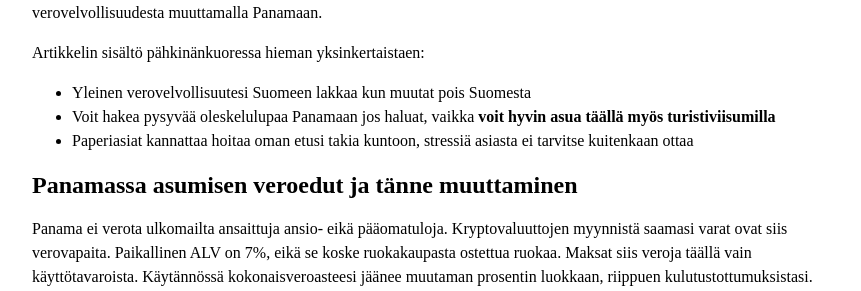
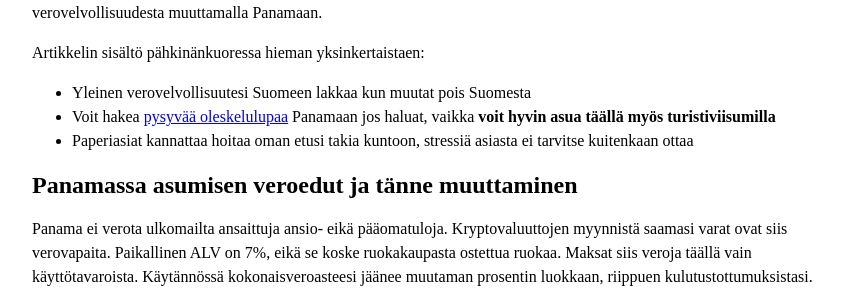
Before and after one commit to pitkonaarinparatiisi/pitkonaarinparatiisi.github.io, a Jekyll site: the page built from verotus-panamaan.md, in a window 1280 px wide. Shown: the part 130-421 px from the top of the page, without its empty margins (208-1069 px from the left). Built offline with Jekyll 4.4.1, drawn with Linux system fonts in a browser that asks for light colours; our own code applies the rules of GitHub Pages for plain Markdown files; part of the change alters nothing that is shown.

```diff
--- a/verotus-panamaan.md
+++ b/verotus-panamaan.md
@@ -5,7 +5,7 @@ Tässä artikkelissa kerrotaan minkälaisia asioita täytyy huomioida, jos tahdo
 Artikkelin sisältö pähkinänkuoressa hieman yksinkertaistaen:
 
 * Yleinen verovelvollisuutesi Suomeen lakkaa kun muutat pois Suomesta
-* Voit hakea pysyvää oleskelulupaa Panamaan jos haluat, vaikka **voit hyvin asua täällä myös turistiviisumilla**
+* Voit hakea [pysyvää oleskelulupaa](http://www.pitkonaarinparatiisi.info/pysyva-oleskelulupa.html) Panamaan jos haluat, vaikka **voit hyvin asua täällä myös turistiviisumilla**
 * Paperiasiat kannattaa hoitaa oman etusi takia kuntoon, stressiä asiasta ei tarvitse kuitenkaan ottaa
 
 
```
